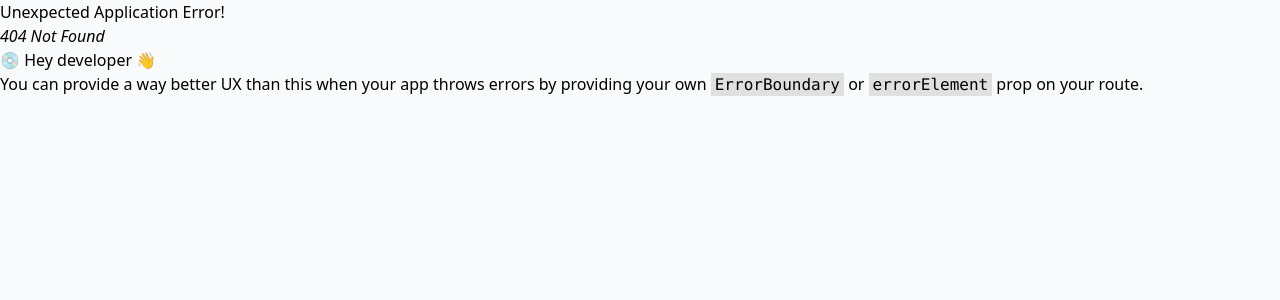
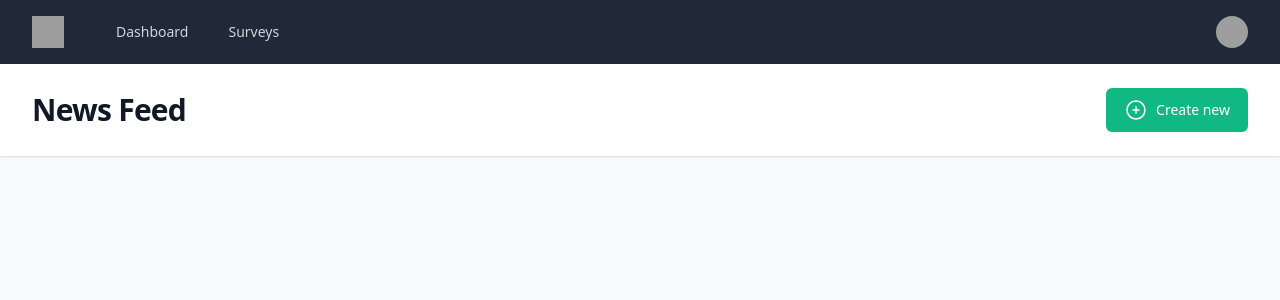
Before and after one commit to mcjovial/aggregator, a React (Vite) app in the folder frontend/: page /feed in a window 1280 px wide. Before the commit this address had no page. Shown: the top 300 px of the page. Built offline with nearby package versions, Linux system fonts and the light colour scheme; sample sign-in values are in the browser's storage; grey boxes are pictures that could not be loaded.

Commit message:
implemented user authentication UI

```diff
--- a/frontend/src/components/SurveyListItem.tsx
+++ b/frontend/src/components/NewsListItem.tsx
@@ -1,42 +1,43 @@
 import { ArrowTopRightOnSquareIcon, PencilIcon, TrashIcon } from '@heroicons/react/24/outline';
-import React, { FC } from 'react'
+import { FC } from 'react';
 import TButton from './core/TButton';
 
-interface ISurveyItem {
+interface INewsItem {
   id: number;
   image_url: string;
   title: string;
   slug: string;
   description: string;
 }
-interface ISurveyProps {
-  survey: ISurveyItem
+interface INewsProps {
+  news: INewsItem
   onDeleteClick: () => void;
 }
-const SurveyListItem:FC<ISurveyProps> = ({survey, onDeleteClick}) => {
+
+const NewsListItem:FC<INewsProps> = ({news, onDeleteClick}) => {
   return (
     <div className='flex flex-col py-4 px-6 shadow-md bg-white hover:bg-gray-50 h-[470px]'>
       <img
-        src={survey.image_url}
-        alt={survey.title}
+        src={news.image_url}
+        alt={news.title}
         className='w-full h-48 object-cover'
       />
-      <h4 className='mt-4 text-lg font-bold'>{survey.title}</h4>
+      <h4 className='mt-4 text-lg font-bold'>{news.title}</h4>
       <div
-        dangerouslySetInnerHTML={{ __html: survey.description }}
+        dangerouslySetInnerHTML={{ __html: news.description }}
         className='overflow-hidden flex-1'
       ></div>
 
       <div className='flex justify-between items-center mt-3'>
-        <TButton to={`surveys/${survey.id}`}>
+        <TButton to={`news/${news.id}`}>
           <PencilIcon className='w-5 h-5 mr-2' />
           Edit
         </TButton>
         <div className='flex items-center'>
-          <TButton href={`/view/surveys/${survey.slug}`} circle link>
+          <TButton href={`/view/news/${news.slug}`} circle link>
             <ArrowTopRightOnSquareIcon className='w-5 h-5' />
           </TButton>
-          {survey.id && (
+          {news.id && (
             <TButton onClick={onDeleteClick} circle link color="red">
               <TrashIcon className='w-5 h-5' />
             </TButton>
@@ -47,4 +48,4 @@
   )
 }
 
-export default SurveyListItem
+export default NewsListItem
--- a/frontend/src/contexts/ContextProvider.tsx
+++ b/frontend/src/contexts/ContextProvider.tsx
@@ -9,179 +9,13 @@
 const StateContext = createContext({
   currentUser: {} as IUser,
   userToken: '',
-  surveys: [],
+  news: [],
   setCurrentUser: (any: any) => { },
   setUserToken: (any: any) => { },
-  setSurveys: () => { }
+  setNews: () => { }
 })
 
-const tmpSurveys = [
-  {
-    "id": 1,
-    "image_url": "https:/api.yoursurveys.xyz/images/vJutXzn02CDwdOyh.png",
-    "title": "TheCodeholic YouTube channel",
-    "slug": "thecodeholic-youtube-channel",
-    "status": true,
-    "description": "My name is Zura.<br>I am Web Developer with 9+ years of experience, free educational content creator, CTO, Lecturer and father of two wonderful daughters.<br><br>The purpose of the channel is to share my several years of experience with beginner developers.<br>Teach them what I know and make my experience as a lesson for others.",
-    "created_at": "2022-01-07 13:23:41",
-    "updated_at": "2022-01-18 16:34:19",
-    "expire_date": "2022-01-23",
-    "questions": [
-      {
-        "id": 15,
-        "type": "text",
-        "question": "From which country are you?",
-        "description": null
-      },
-      {
-        "id": 16,
-        "type": "checkbox",
-        "question": "Which language videos do you want to see on my channel?",
-        "description": "Lorem ipsum dolor sit amet, consectetur adipisicing elit. Assumenda cumque earum eos esse est ex facilis, iure laboriosam maiores neque nesciunt nulla placeat praesentium quae quos ratione, recusandae totam velit!",
-        "data": {
-          "options": [
-            {
-              "uuid": "8ee03188-9e7e-44e5-9176-7574c0beec6f",
-              "text": "JavaScript"
-            },
-            {
-              "uuid": "fe9497f2-8f05-4c82-9586-26e36736fa9e",
-              "text": "PHP"
-            },
-            {
-              "uuid": "db0f194c-d32d-4e19-929e-08f7b4e2bcc0",
-              "text": "HTML + CSS"
-            },
-            {
-              "uuid": "93273c4c-ac8f-432e-b847-e467df64ab9c",
-              "text": "All of the above"
-            },
-            {
-              "uuid": "d54818a7-ad7e-4b69-9287-16a8dc50a6cb",
-              "text": "Everything Zura thinks will be good"
-            }
-          ]
-        }
-      },
-      {
-        "id": 17,
-        "type": "select",
-        "question": "Which PHP framework videos do you want to see on my channel?",
-        "description": "Lorem ipsum dolor sit amet, consectetur adipisicing elit. Assumenda cumque earum eos esse est ex facilis, iure laboriosam maiores neque nesciunt nulla placeat praesentium quae quos ratione, recusandae totam velit!",
-        "data": {
-          "options": [
-            {
-              "uuid": "fb907cfe-b7a1-4b24-86fb-03f9c44aa710",
-              "text": "Laravel"
-            },
-            {
-              "uuid": "e2629262-93ca-4a7a-8129-19c765664a04",
-              "text": "Yii2"
-            },
-            {
-              "uuid": "9a11a425-d9fe-4fe9-86af-bb814e3d9271",
-              "text": "Codeigniter"
-            },
-            {
-              "uuid": "484268b1-d3aa-47f8-a185-356ed48e50fe",
-              "text": "Symfony"
-            }
-          ]
-        }
-      },
-      {
-        "id": 18,
-        "type": "radio",
-        "question": "Which Laravel Framework do you love most?",
-        "description": "Lorem ipsum dolor sit amet, consectetur adipisicing elit. Assumenda cumque earum eos esse est ex facilis, iure laboriosam maiores neque nesciunt nulla placeat praesentium quae quos ratione, recusandae totam velit!",
-        "data": {
-          "options": [
-            {
-              "uuid": "c02e50e6-5ebf-4344-9822-baa16502dbdb",
-              "text": "Laravel 5"
-            },
-            {
-              "uuid": "90a15aae-ef4c-4d04-aa05-8e840d4a2ded",
-              "text": "Laravel 6"
-            },
-            {
-              "uuid": "93c64532-c1eb-4bfd-bd00-ab51cafdee78",
-              "text": "Laravel 7"
-            },
-            {
-              "uuid": "51f6a704-7a86-47a4-9b2d-72bb026a3371",
-              "text": "Laravel 8"
-            }
-          ]
-        }
-      },
-      {
-        "id": 19,
-        "type": "checkbox",
-        "question": "What type of projects do you want to see on my channel built with Laravel?",
-        "description": "Lorem ipsum dolor sit amet, consectetur adipisicing elit. Assumenda cumque earum eos esse est ex facilis, iure laboriosam maiores neque nesciunt nulla placeat praesentium quae quos ratione, recusandae totam velit!",
-        "data": {
-          "options": [
-            {
-              "uuid": "c5519ab0-3282-4758-a34b-506052bf1342",
-              "text": "REST API"
-            },
-            {
-              "uuid": "dfbbc0af-8fff-44ae-be36-e85270041729",
-              "text": "E-commerce"
-            },
-            {
-              "uuid": "6940c122-505f-4d9d-a103-472f923fad94",
-              "text": "Real Estate"
-            },
-            {
-              "uuid": "2b3c12a4-8f3c-4276-ae59-4e9d55e849be",
-              "text": "All of the above"
-            }
-          ]
-        }
-      },
-      {
-        "id": 22,
-        "type": "textarea",
-        "question": "What do you think about TheCodeholic channel?",
-        "description": "Write your honest opinion. Everything is anonymous.",
-        "data": []
-      },
-      {
-        "id": 23,
-        "type": "text",
-        "question": "Which channel is your favorite one?",
-        "description": null,
-        "data": []
-      }
-    ]
-  },
-  {
-    "id": 2,
-    "image_url": "https:\/\/api.yoursurveys.xyz\/images\/gjIHElz4aKrL0nT0.png",
-    "title": "React",
-    "slug": "react",
-    "status": true,
-    "description": "React makes it painless to create interactive UIs. Design simple views for each state in your application, and React will efficiently update and render just the right components when your data changes.",
-    "created_at": "2022-01-07 08:50:40",
-    "updated_at": "2022-01-07 13:37:37",
-    "expire_date": "2022-02-01",
-    "questions": []
-  },
-  {
-    "id": 3,
-    "image_url": "https:\/\/api.yoursurveys.xyz\/images\/WPfzo0g66huUYYwR.png",
-    "title": "Laravel 9",
-    "slug": "laravel-9",
-    "status": true,
-    "description": "Laravel is a web application framework with expressive, elegant syntax. We\u2019ve already laid the foundation \u2014 freeing you to create without sweating the small things.",
-    "created_at": "2022-01-07 13:28:56",
-    "updated_at": "2022-01-07 13:28:56",
-    "expire_date": "2022-01-20",
-    "questions": []
-  },
-]
+const newsData: never[] = []
 
 export const ContextProvider = ({ children }: any) => {
   const [currentUser, setCurrentUser] = useState<IUser>({
@@ -190,7 +24,7 @@
     imageUrl: 'https://images.unsplash.com/photo-1472099645785-5658abf4ff4e?ixlib=rb-1.2.1&ixid=eyJhcHBfaWQiOjEyMDd9&auto=format&fit=facearea&facepad=2&w=256&h=256&q=80'
   })
   const [userToken, _setUserToken] = useState<string>(localStorage.getItem('TOKEN') || '')
-  const [surveys, setSurveys] = useState([...tmpSurveys])
+  const [news, setNews] = useState([...newsData])
 
   const setUserToken = (token: string) => {
     if (token) {
@@ -207,7 +41,7 @@
       setCurrentUser,
       userToken,
       setUserToken,
-      surveys,
+      news,
     }}>
       {children}
     </StateContext.Provider>
--- a/frontend/src/views/Surveys.tsx
+++ b/frontend/src/views/Feed.tsx
@@ -1,33 +1,32 @@
 import { PlusCircleIcon } from '@heroicons/react/24/outline'
-import React from 'react'
 import TButton from '../components/core/TButton'
 import PageComponent from '../components/PageComponent'
-import SurveyListItem from '../components/SurveyListItem'
+import NewsListItem from '../components/NewsListItem'
 import { useStateContext } from '../contexts/ContextProvider'
 
-const Surveys = () => {
-  const { surveys } = useStateContext()
+const Feed = () => {
+  const { news } = useStateContext()
   const onDeleteClick = () => {
-    console.log("Delete survey")
+    console.log("Delete news")
   }
 
   return (
     <PageComponent
-      title="Surveys"
+      title="News Feed"
       buttons={(
-        <TButton color='green' to='/surveys/create'>
+        <TButton color='green' to='/newss/create'>
           <PlusCircleIcon className='h-6 w-6 mr-2' />
           Create new
         </TButton>
       )}
     >
       <div className='grid grid-cols-1 gap-5 sm:grid-cols-2 md:grid-cols-3'>
-        {surveys.map((survey, i) => (
-          <SurveyListItem key={i} survey={survey} onDeleteClick={onDeleteClick} />
+        {news.map((feed, i) => (
+          <NewsListItem key={i} news={feed} onDeleteClick={onDeleteClick} />
         ))}
       </div>
     </PageComponent>
   )
 }
 
-export default Surveys
+export default Feed
```
Also changed, not shown: frontend/src/router.tsx (+5 -12 lines).
